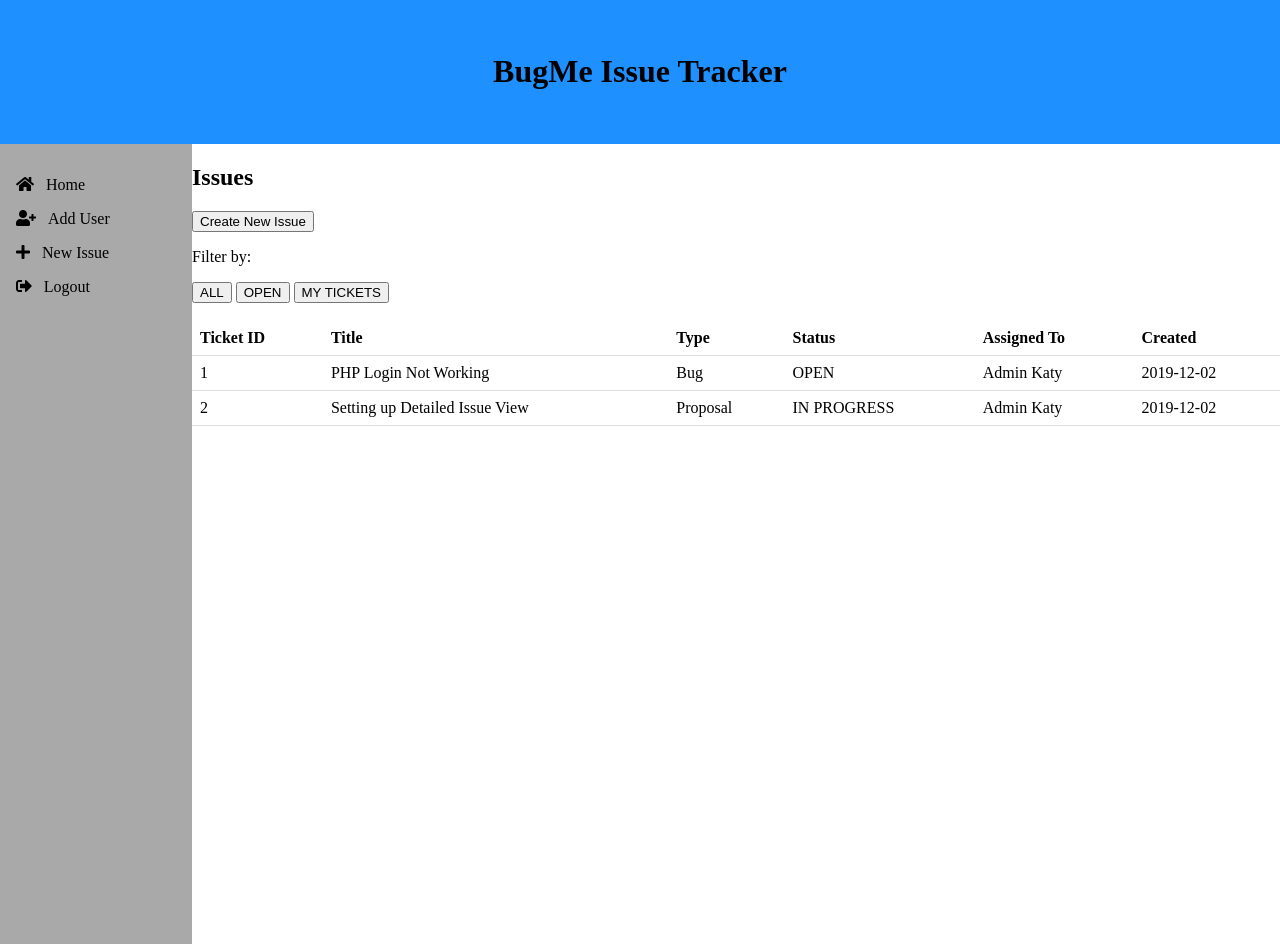
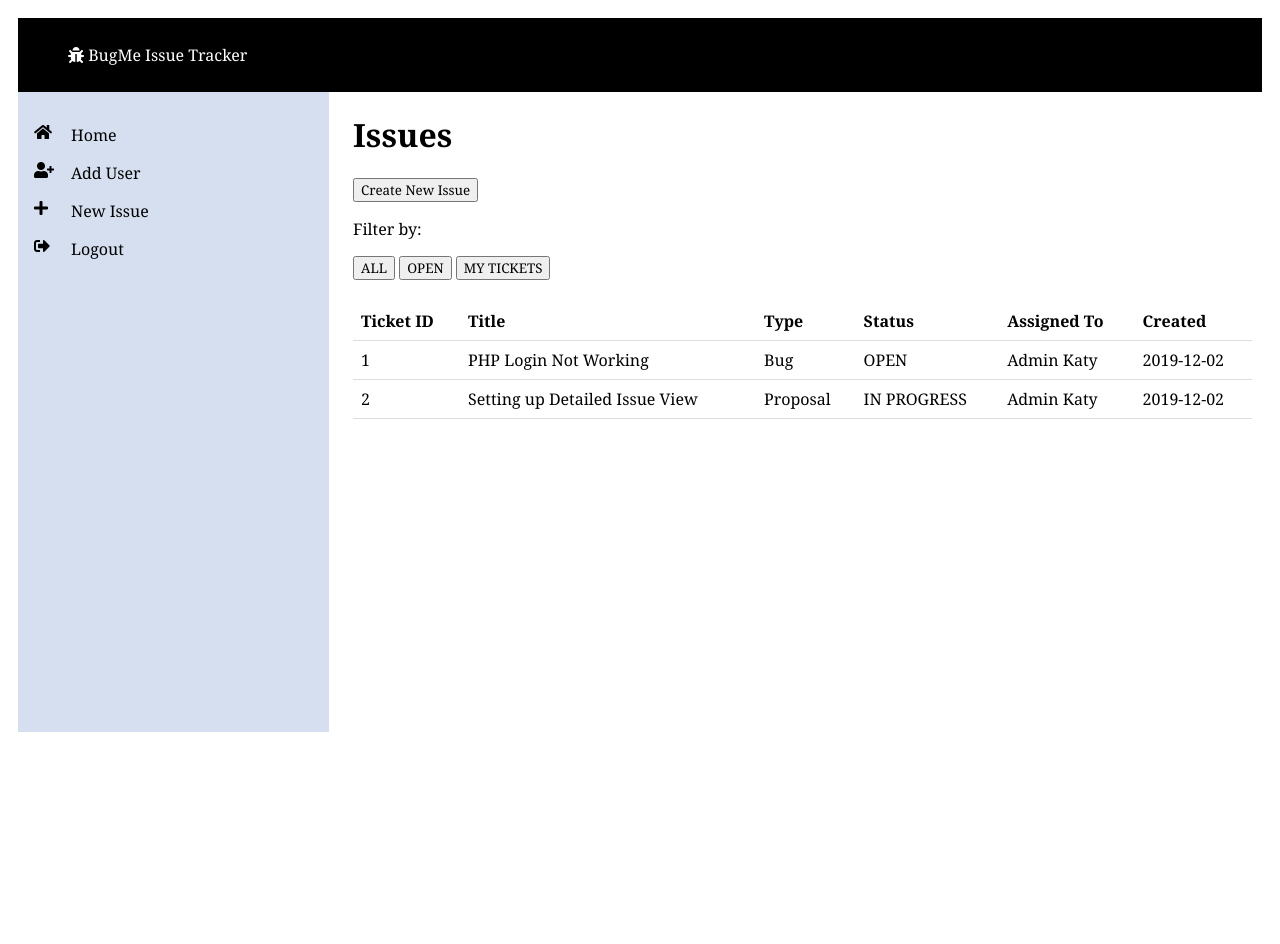
Before and after one commit to Gabrielle-Joy/info2180-final-project, a PHP site: page / in a window 1280 px wide. After the commit the page ends 732 px from the top, so only its background shows below. Run offline with PHP 8.4, Linux system fonts and the light colour scheme; a user stored in the database is signed in; data comes from the database, SQL or seed files in the repository; some libraries are stand-ins or nearby versions.

Commit message:
CSS Changes and Minor Corrections

```diff
--- a/index.php
+++ b/index.php
@@ -10,9 +10,9 @@
 		<meta http-equiv="X-UA-Compatible" content="ie=edge">
 		<title>BugMe Issue Tracker</title>
 
-		<!-- <link href="style.css" type="text/css" rel="stylesheet" /> -->
-		<link rel="stylesheet" href="styles/nav.css">
-		<link rel="stylesheet" href="styles/style.css">
+		<link href="style.css" type="text/css" rel="stylesheet" />
+		<!-- <link rel="stylesheet" href="styles/nav.css"> -->
+		<!-- <link rel="stylesheet" href="styles/style.css"> -->
 
 		<script src="https://ajax.googleapis.com/ajax/libs/jquery/1.7.1/jquery.min.js" type="text/javascript"></script>
 		<link rel="stylesheet" href="https://use.fontawesome.com/releases/v5.3.1/css/all.css" integrity="sha384-mzrmE5qonljUremFsqc01SB46JvROS7bZs3IO2EmfFsd15uHvIt+Y8vEf7N7fWAU"
@@ -22,8 +22,16 @@
 	</head>
 
 	<body>
-		<header><h1>BugMe Issue Tracker</h1></header>
-			<section id="content">
+		<div class="grid-container">
+			<header>
+				<ul>
+					<li id="header">
+						<i class="fas fa-bug"></i>
+						BugMe Issue Tracker
+					</li>
+				</ul>
+			</header>
+
 				<nav>
 					<ul>
 						<li id="home" class="nav-div">
@@ -45,21 +53,7 @@
 					</ul>
 				</nav>
 				<main id="display"></main>
-			</section>
+
+		</div>
 	</body>
 </html>
-
-<!-- <ul>
-	<li>
-	<div id="home" class="nav-div"><i class="fas fa-home"></i>Home</div>
-	</li>
-	<li>
-	<div id="user" class="nav-div"><i class="fas fa-user-plus"></i>Add User</div>
-	</li>
-	<li>
-	<div id="issue" class="nav-div"><i class="fas fa-plus"></i>New Issue</div>
-	</li>
-	<li>
-	<div id="logout" class="nav-div"><i class="fas fa-sign-out-alt"></i>Logout</div>
-	</li>
-</ul> -->
--- a/php/connection.php
+++ b/php/connection.php
@@ -3,7 +3,7 @@
 $username = 'bugmeboss';
 $host = getenv('IP');
 $dbname = 'bugmedb';
-$password = 'Tr@cker123';
+$password = 'tracker';
 
 $conn = new PDO("mysql:host=$host;dbname=$dbname;charset=utf8mb4", $username, $password);
 // $conn->setAttribute(PDO::ATTR_ERRMODE, PDO::ERRMODE_EXCEPTION);
--- a/schema.sql
+++ b/schema.sql
@@ -11,7 +11,7 @@
 /*!40101 SET @OLD_SQL_MODE=@@SQL_MODE, SQL_MODE='NO_AUTO_VALUE_ON_ZERO' */;
 /*!40111 SET @OLD_SQL_NOTES=@@SQL_NOTES, SQL_NOTES=0 */;
 
--- GRANT ALL PRIVILEGES ON bugmedb.* TO 'bugmeboss'@'localhost' IDENTIFIED BY 'Tracker123';
+GRANT ALL PRIVILEGES ON bugmedb.* TO 'bugmeboss'@'localhost' IDENTIFIED BY 'tracker';
 DROP DATABASE IF EXISTS bugmedb;
 CREATE DATABASE bugmedb;
 USE bugmedb;
--- a/scripts/nav.js
+++ b/scripts/nav.js
@@ -13,7 +13,7 @@
     if(filter){
         query += "?filter=" + filter;
     }
-    display(url);
+    display(query);
 }
 
 function viewDetailedIssue(id) {
--- a/style.css
+++ b/style.css
@@ -3,29 +3,57 @@
     word-wrap: break-word;
 }
 
-.container {
+.grid-container {
     display: grid;
-    grid-gap: 10px;
-    grid-template-columns: 1fr 2fr;
+    grid-gap: 0px;
+    grid-template-columns: 1fr 1fr 1fr 1fr;
+    grid-template-areas: 'header header header header'
+                         'nav    main   main   main';
+    padding: 10px;
 }
 
 header {
-    grid-area: 1 / 1 / span 1 / span 3;
+    /* grid-area: 1 / 1 / span 1 / span 3; */
+    grid-area: header;
     background-color: black;
     padding: 10px;
     color: white;
 }
 
-aside {
-    grid-area: 2 / 1 / span 3 / span 1;
+nav {
+    /* grid-area: 2 / 1 / span 3 / span 1; */
+    grid-area: nav;
     background-color: #D5DFEF;
-    margin: 10px;
-    margin-left: 10px;
+    /* margin: 10px; */
+    /* margin-left: 10px; */
+    min-height: 80vh;
+}
+
+nav > ul {
+    padding: 0.5em;
+}
+
+nav > ul > li {
+    cursor: pointer;
+    list-style: none;
+    padding: 0.5em;
+}
+
+.nav-div {
+    display: flex;
+    vertical-align: center;
+    /* box-sizing: border-box; */
+}
+
+.nav-div > i {
+    width: 25px;
+    padding-right: 0.75em;
 }
 
 main {
-    grid-area: 2 / 2 / span 3 / span 2;
-    margin: 10px;
+    grid-area: main;
+    margin-left: 1.5em;
+    padding-right: 10px;
 }
 
 ul li {
@@ -44,3 +72,5 @@
 }
 
 tr:not(:first-child):hover {background-color: #f5f5f5;}
+
+.error {color: #FF0000;}
--- a/styles/nav.css
+++ b/styles/nav.css
@@ -2,20 +2,20 @@
     margin: 0;
 }
 
-header{
+/* header{
     margin: 0;
     padding: 2em;
     background-color: dodgerblue;
     display: flex;
     justify-content: center;
-}
+} */
 
-#content{
+/* #content{
     height: 100vh;
     width: 100%;
     display: grid;
     grid-template-columns: 15% auto;
-}
+} */
 
 nav{
     display: flex;
@@ -45,7 +45,3 @@
     width: auto;
     padding-right: 0.75em;
 }
-
-.nav-div > div {
-    width:
-}
--- a/styles/style.css
+++ /dev/null
@@ -1,14 +0,0 @@
-table {
-    border-collapse: collapse;
-    width: 100%;
-}
-
-th, td {
-    padding: 8px;
-    text-align: left;
-    border-bottom: 1px solid #ddd;
-}
-
-tr:not(:first-child):hover {background-color: #f5f5f5;}
-
-.error {color: #FF0000;}
```
Lines whose indentation alone changed are shown as unchanged.
